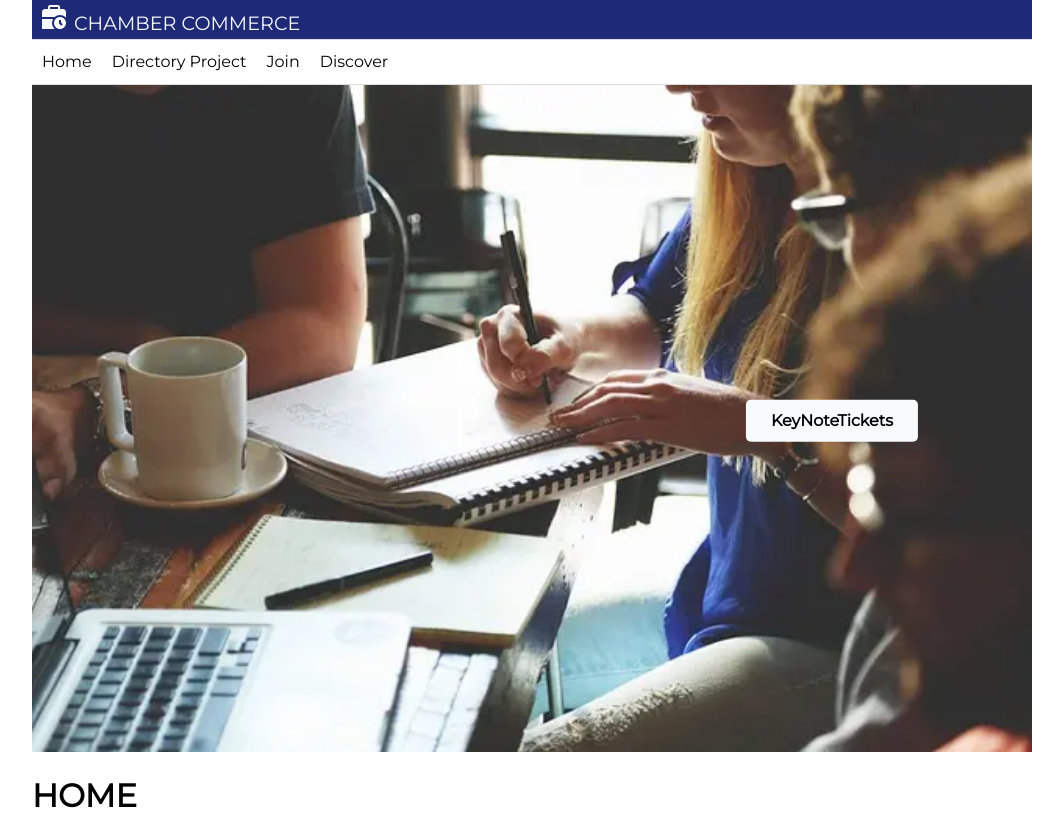
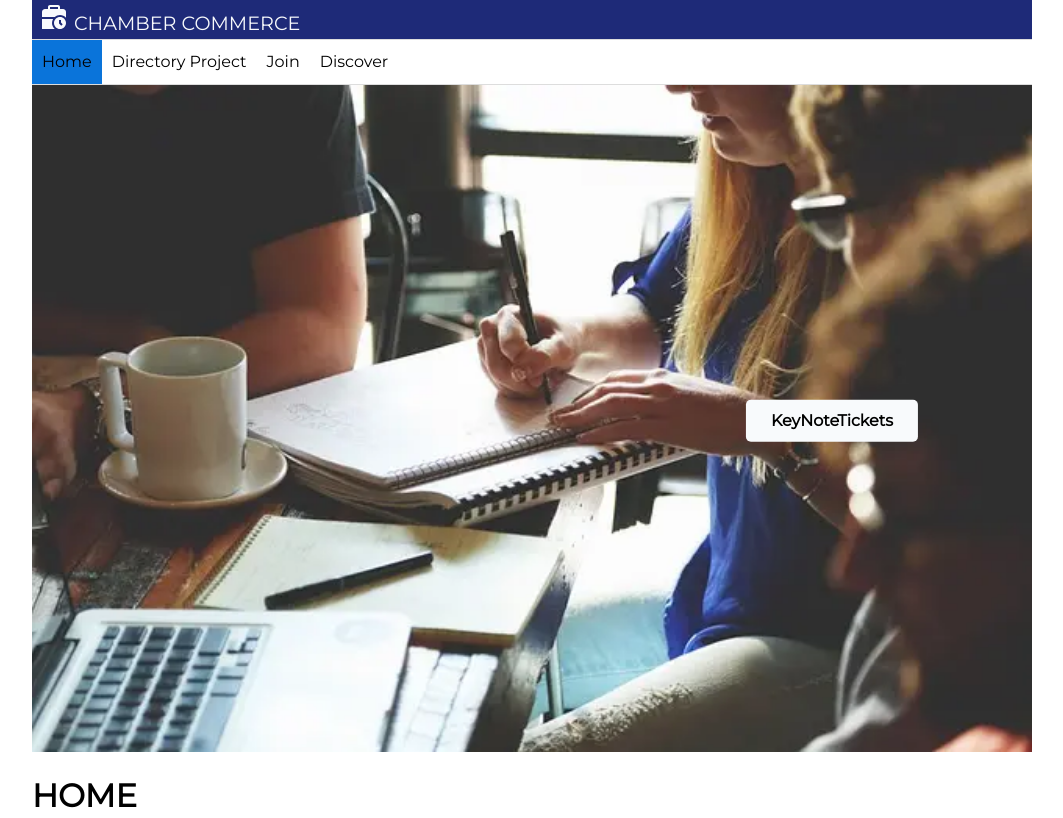
Before and after one commit to stevenmondragon23/wdd231, a plain HTML site: page chamber/index.html in a window 1280 px wide. Shown: the top 818 px of the page, without its empty margins (108-1171 px from the left). Drawn offline with Linux system fonts and the light colour scheme; no server answers.

Commit message:
wayfinding

```diff
--- a/chamber/styles/small.css
+++ b/chamber/styles/small.css
@@ -252,9 +252,11 @@ header span{
 
 
 
+/*WAY FINDING */
 
-
-
+.navigation li.current{
+    background-color: var(--color-primary)
+}
 
 
 
```
